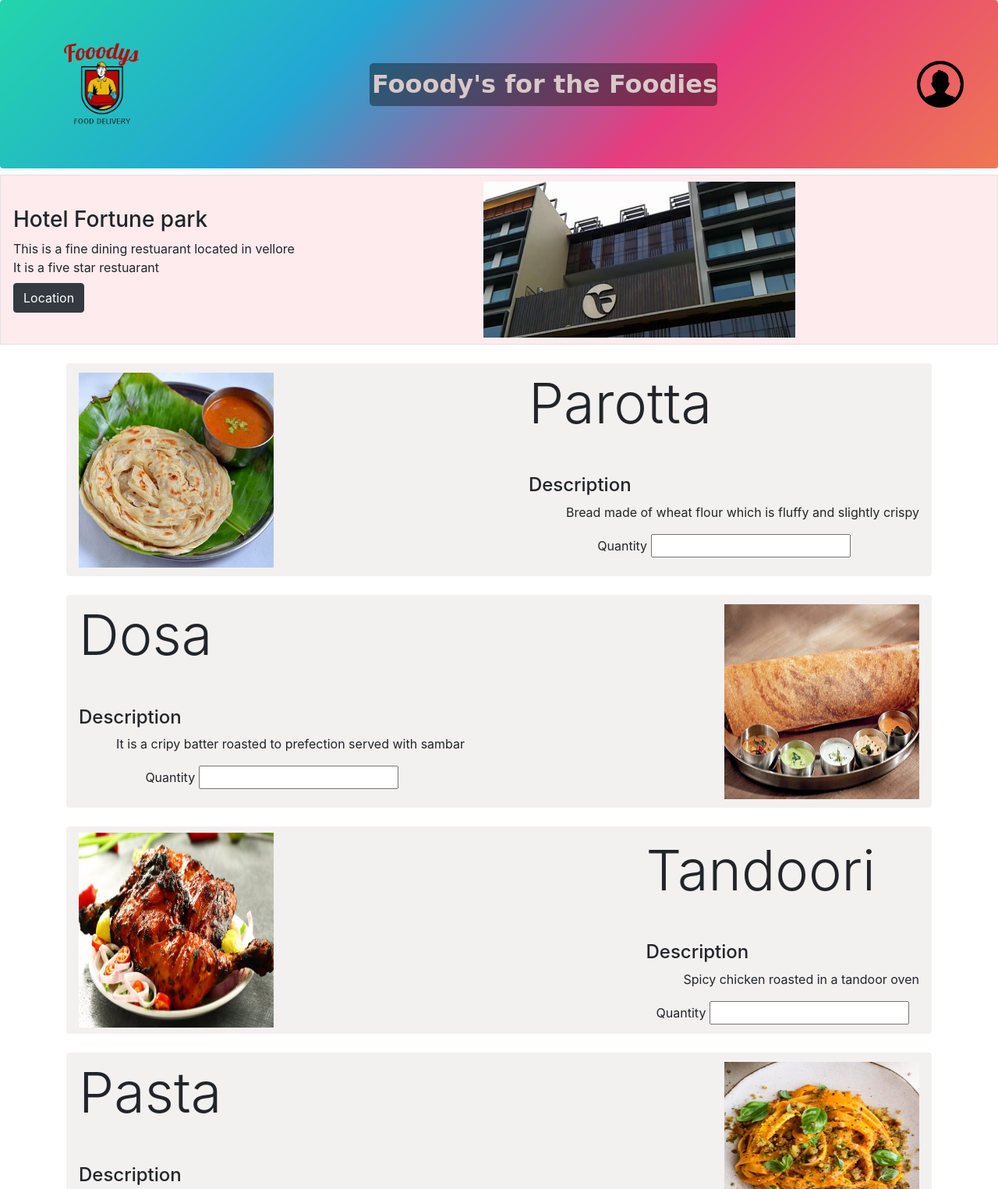
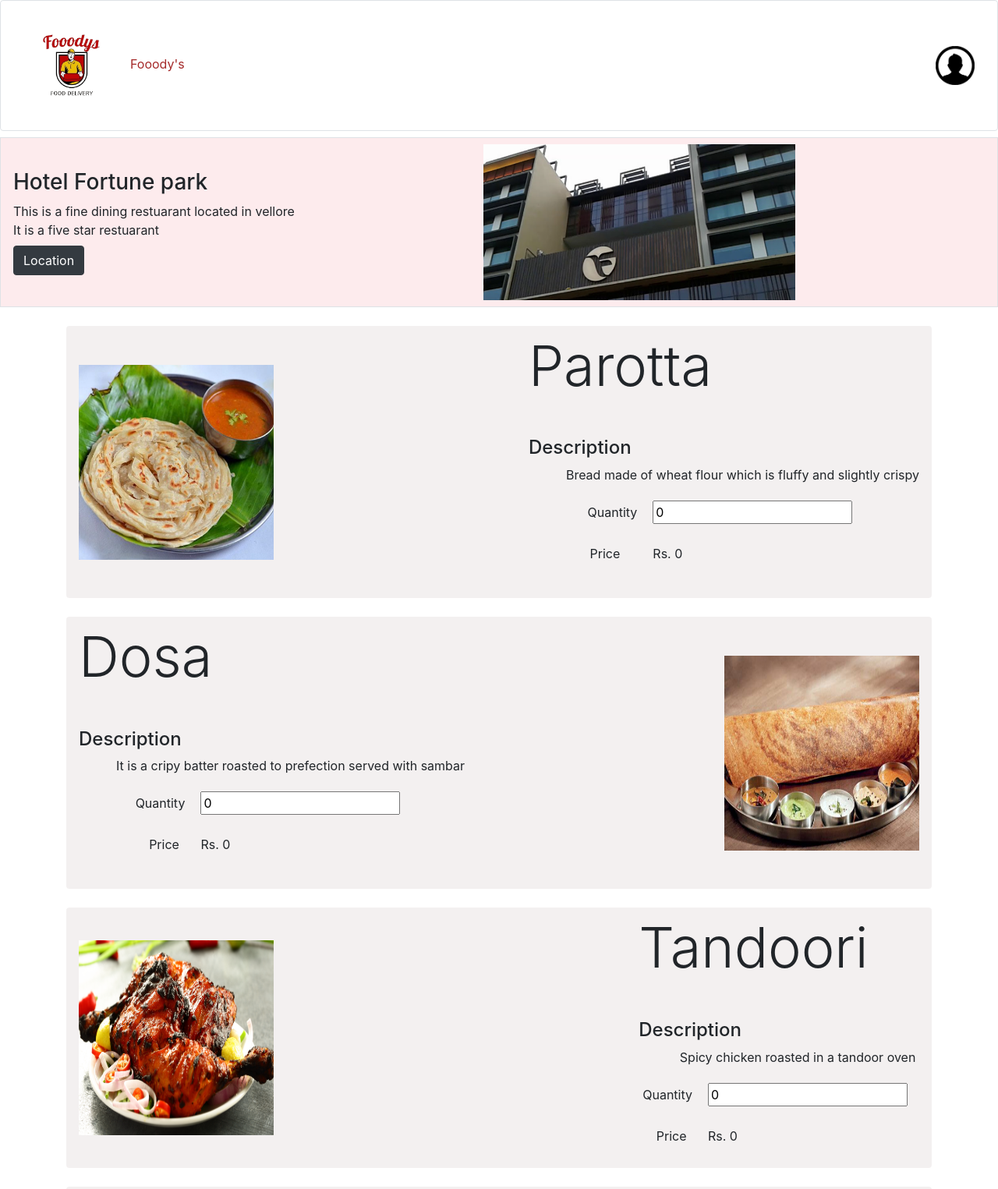
Before and after one commit to hariharans-dev/fooody-s-project, a plain HTML site: page menu selection/menu.html in a window 1280 px wide. Shown: the top 1525 px of the page at 78% size. Drawn offline with nearby package versions, Linux system fonts and the light colour scheme.

Commit message:
styling changes for the menu

```diff
--- a/menu selection/menu.html
+++ b/menu selection/menu.html
@@ -9,12 +9,11 @@
   <link rel="stylesheet" href="bootstrap/bootstrap.min.css">
   <title>Document</title>
 </head>
-<body>
-  <div class="food container-fluid bg-danger rounded">
+<body ng-app="">
+  <div class="food container-md rounded border">
     <div class="navbar">
-      <div><img src="/resources/transparent logo.png" alt="photo" width="200px" height="200px"></div>
-      <div class="t">Fooody's for the Foodies</div>
-      <div class="text-white text-right b1"><a class="btn" href="/login page/login.html" role="button"><img src="/resources/usrimg.png" alt="user" width="60px"></a></div>
+      <div class="t"><img src="/resources/transparent logo.png" alt="photo" width="150px" height="150px">Fooody's</div>
+      <div class="text-white text-right b1"><a class="btn" href="/login page/login.html" role="button"><img src="/resources/usrimg.png" alt="user" width="50px"></a></div>
     </div>
   </div>
   <div class="resturant border mt-2">
@@ -37,7 +36,15 @@
           <div class="display-3 text-left mb-5">Parotta</div>
           <div class="h4 text-left">Description</div>
           <div class="text-center ml-5">Bread made of wheat flour which is fluffy and slightly crispy </div>
-          <div class="mt-3 mb-3 text-center">Quantity <input type="number" id="parotta"></div>
+          <div class="mt-3 mb-3 text-left">
+            <table class="">
+              <tr><td>Quantity </td>
+                <td><input type="number" id="parotta" ng-init="paro=0" ng-model="paro"></td></tr>
+              <tr>
+                <td class="pt-2 pb-2 pl-2 pr-2">Price</td>
+                <td class=""><p class="pt-3">Rs. {{50*paro}}</p></td></tr>
+          </table>
+        </div>
         </div>
       </div>
     </div>
@@ -48,7 +55,14 @@
           <div class="display-3 text-left mb-5">Dosa</div>
           <div class="h4 text-left">Description</div>
           <div class="text-center ml-5">It is a cripy batter roasted to prefection served with sambar</div>
-          <div class="mt-3 mb-3 text-center">Quantity <input type="number" id="dosa"></div>
+          <div class="mt-3 mb-3 text-center">
+            <table>
+              <tr><td>Quantity </td><td><input type="number" ng-init="dos=0" ng-model="dos" id="dosa"></td></tr>
+              <tr>
+                <td class="pt-2 pb-2 pl-2 pr-2">Price</td>
+                <td><p class="pt-3 text-left">Rs. {{70*dos}}</p></td></tr>
+          </table>
+          </div>
         </div>
         <div><img src="/resources/dosa.png" alt="dosa" height="250px" width="250px"></div>
       </div>
@@ -61,7 +75,12 @@
           <div class="display-3 text-left mb-5">Tandoori</div>
           <div class="h4 text-left">Description</div>
           <div class="text-center ml-5">Spicy chicken roasted in a tandoor oven </div>
-          <div class="mt-3 text-center">Quantity <input type="number" id="tandoori"></div>
+          <div class="mt-3 text-center"><table>
+            <tr><td>Quantity </td><td><input type="number" ng-init="tand=0" ng-model="tand" id="tandoori"></td></tr>
+            <tr>
+              <td class="pt-2 pb-2 pl-2 pr-2">Price</td>
+              <td><p class="pt-3 text-left">Rs. {{200*tand}}</p></td></tr>
+        </table></div>
         </div>
       </div>
     </div>
@@ -72,7 +91,14 @@
           <div class="display-3 text-left mb-5">Pasta</div>
           <div class="h4 text-left">Description</div>
           <div class="text-center ml-5">Delicately made pasta in a sauce</div>
-          <div class="mt-3 mb-3 text-center">Quantity <input type="number" id="pasta"></div>
+          <div class="mt-3 mb-3 text-center">
+            <table>
+              <tr><td>Quantity </td><td><input type="number" ng-init="past=0" ng-model="past" id="pasta"></td></tr>
+              <tr>
+                <td class="pt-2 pb-2 pl-2 pr-2">Price</td>
+                <td><p class="pt-3 text-left">Rs. {{260*past}}</p></td></tr>
+          </table>
+          </div>
         </div>
         <div><img src="/resources/pasta.png" alt="pasta" height="250px" width="250px"></div>
       </div>
@@ -85,7 +111,14 @@
           <div class="display-3 text-left mb-5">Panner<br>butter masala</div>
           <div class="h4 text-left">Description</div>
           <div class="text-center">Freshly made panner in a hot masala</div>
-          <div class="mt-3 mb-3 text-center">Quantity <input type="number" id="panner"></div>
+          <div class="mt-3 mb-3 text-center">
+            <table>
+              <tr><td>Quantity </td><td><input type="number" ng-init="pann=0" ng-model="pann" id="panner"></td></tr>
+              <tr>
+                <td class="pt-2 pb-2 pl-2 pr-2">Price</td>
+                <td><p class="pt-3 text-left">Rs. {{pann*250}}</p></td></tr>
+          </table>
+          </div>
         </div>
       </div>
     </div>
--- a/menu selection/menustyle.css
+++ b/menu selection/menustyle.css
@@ -1,17 +1,5 @@
-.food{
-	background: linear-gradient(-45deg, #ee7752, #e73c7e, #23a6d5, #23d5ab);
-	animation: gradient 15s ease infinite;
-}
-@keyframes gradient {
-	0% {
-		background-position: 0% 50%;
-	}
-	50% {
-		background-position: 100% 50%;
-	}
-	100% {
-		background-position: 0% 50%;
-	}
+.t{
+	font-family: https://medialoot.com/blog/how-to-enable-opentype-features-in-word-photoshop-and-illustrator/;
 }
 body{
     background-color: gainsboro;
@@ -41,14 +29,5 @@ table{
 	transition: transform .6s ease;
   }
   .t{
-	padding-left: 4px;
-	padding-top: 3px;
-	padding-bottom: 4px;
-	padding-left: 3px;
-	color: rgb(216, 200, 200);
-	font-family: cursive;
-	background-color: rgba(9, 9, 9, 0.42);
-	border-radius: 5px;
-	font-size: xx-large;
-	font-weight: 800;
+	color: brown;
   }
```
